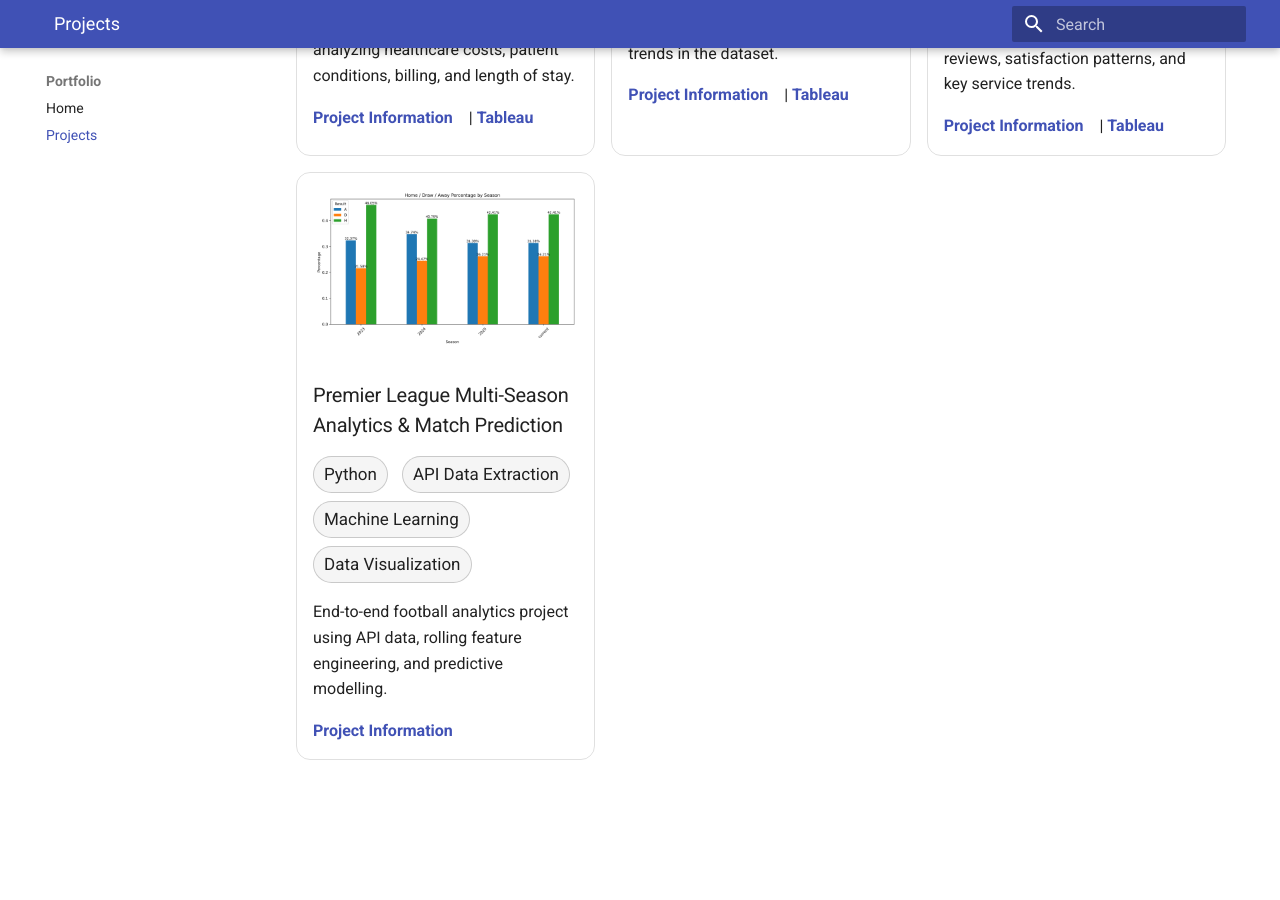
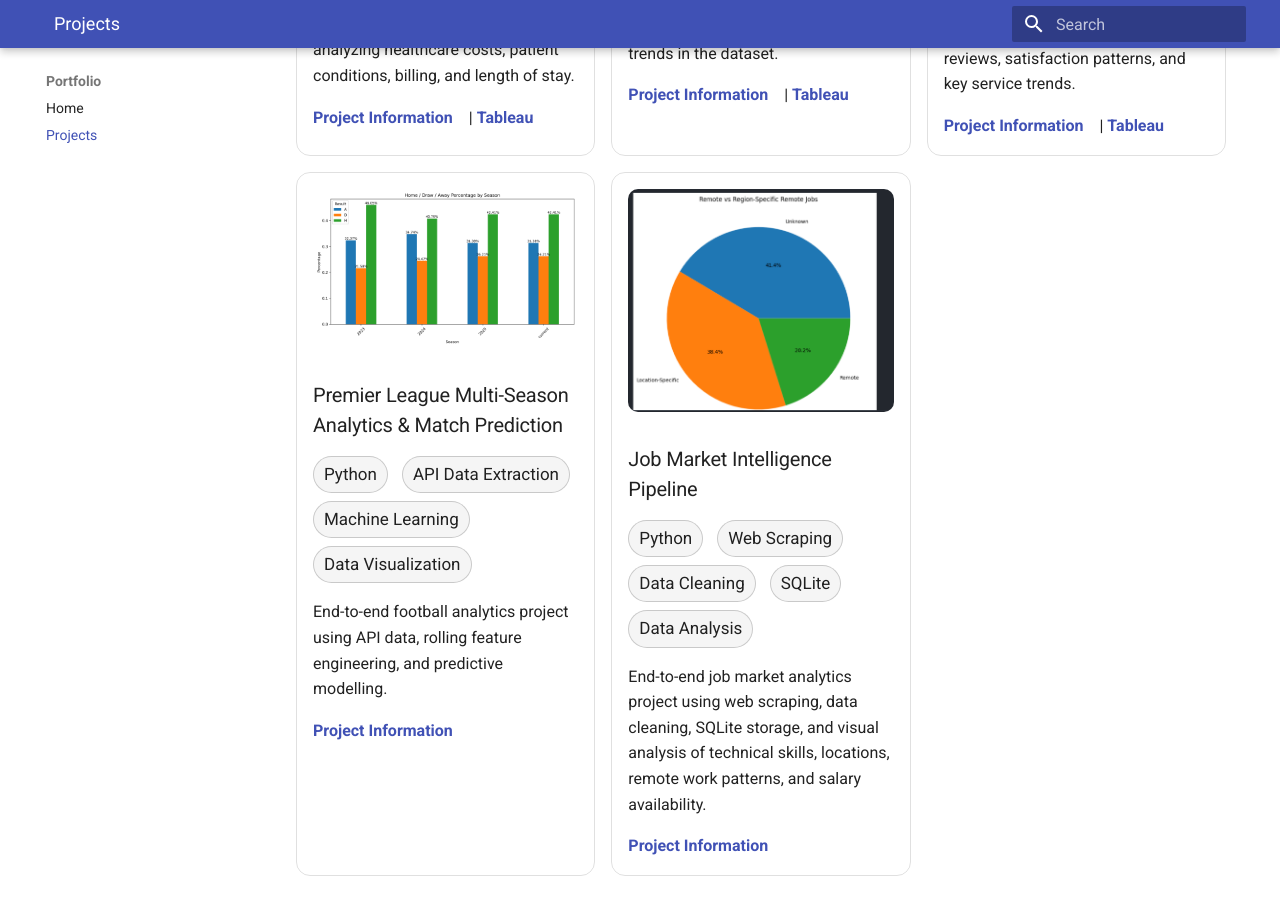
Before and after one commit to Ilie1985/2026_portfolio, an MkDocs documentation site: the page built from docs/projects.md, in a window 1280 px wide and 900 px high, scrolled down 588 px. Built offline with MkDocs 1.6.1 and Material for MkDocs 9.7.7, drawn with Linux system fonts in a browser that asks for light colours; before the commit the page ends 1372 px from its top, so only the background shows below that.

Commit message:
project added

```diff
--- a/docs/data/projects.yml
+++ b/docs/data/projects.yml
@@ -26,6 +26,7 @@
   demo:
   tableau: https://public.tableau.com/app/profile/marian.stefanita.ilie/viz/BAReviews_17717059451810/Dashboard1
 
+
 - title: Premier League Multi-Season Analytics & Match Prediction
   description: End-to-end football analytics project using API data, rolling feature engineering, and predictive modelling.
   image: images/result_distribution.png
@@ -34,7 +35,9 @@
   github_label: Project Information
   demo:
 
-  - title: Job Market Intelligence Pipeline
+
+
+- title: Job Market Intelligence Pipeline
   description: End-to-end job market analytics project using web scraping, data cleaning, SQLite storage, and visual analysis of technical skills, locations, remote work patterns, and salary availability.
   image: images/remote_vs_nonremote.png
   tags: [Python, Web Scraping, Data Cleaning, SQLite, Data Analysis]
--- a/docs/projects.md
+++ b/docs/projects.md
@@ -35,6 +35,14 @@
   <div class="project-links"><a href="https://github.com/Ilie1985/pl-football-analytics" target="_blank" rel="noopener">Project Information</a></div>
 </div>
 
+<div class="project-card">
+  <img src="../images/remote_vs_nonremote.png" alt="Job Market Intelligence Pipeline screenshot" class="project-image">
+  <h3>Job Market Intelligence Pipeline</h3>
+  <div class="project-meta"><span class="tag">Python</span> <span class="tag">Web Scraping</span> <span class="tag">Data Cleaning</span> <span class="tag">SQLite</span> <span class="tag">Data Analysis</span></div>
+  <p>End-to-end job market analytics project using web scraping, data cleaning, SQLite storage, and visual analysis of technical skills, locations, remote work patterns, and salary availability.</p>
+  <div class="project-links"><a href="https://github.com/Ilie1985/job_market" target="_blank" rel="noopener">Project Information</a></div>
+</div>
+
 </div>
 
 <!-- PROJECTS_END -->
```
